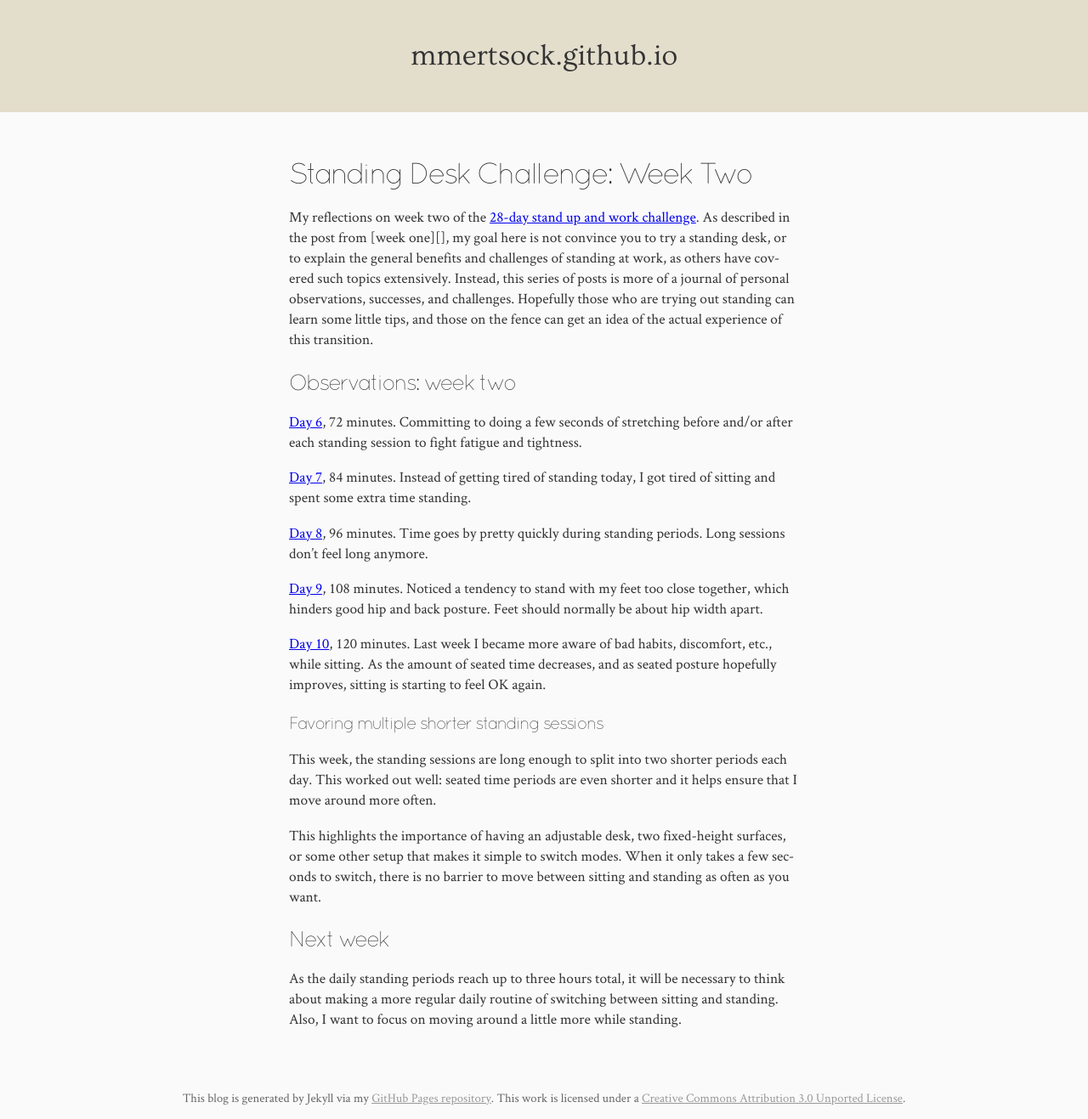
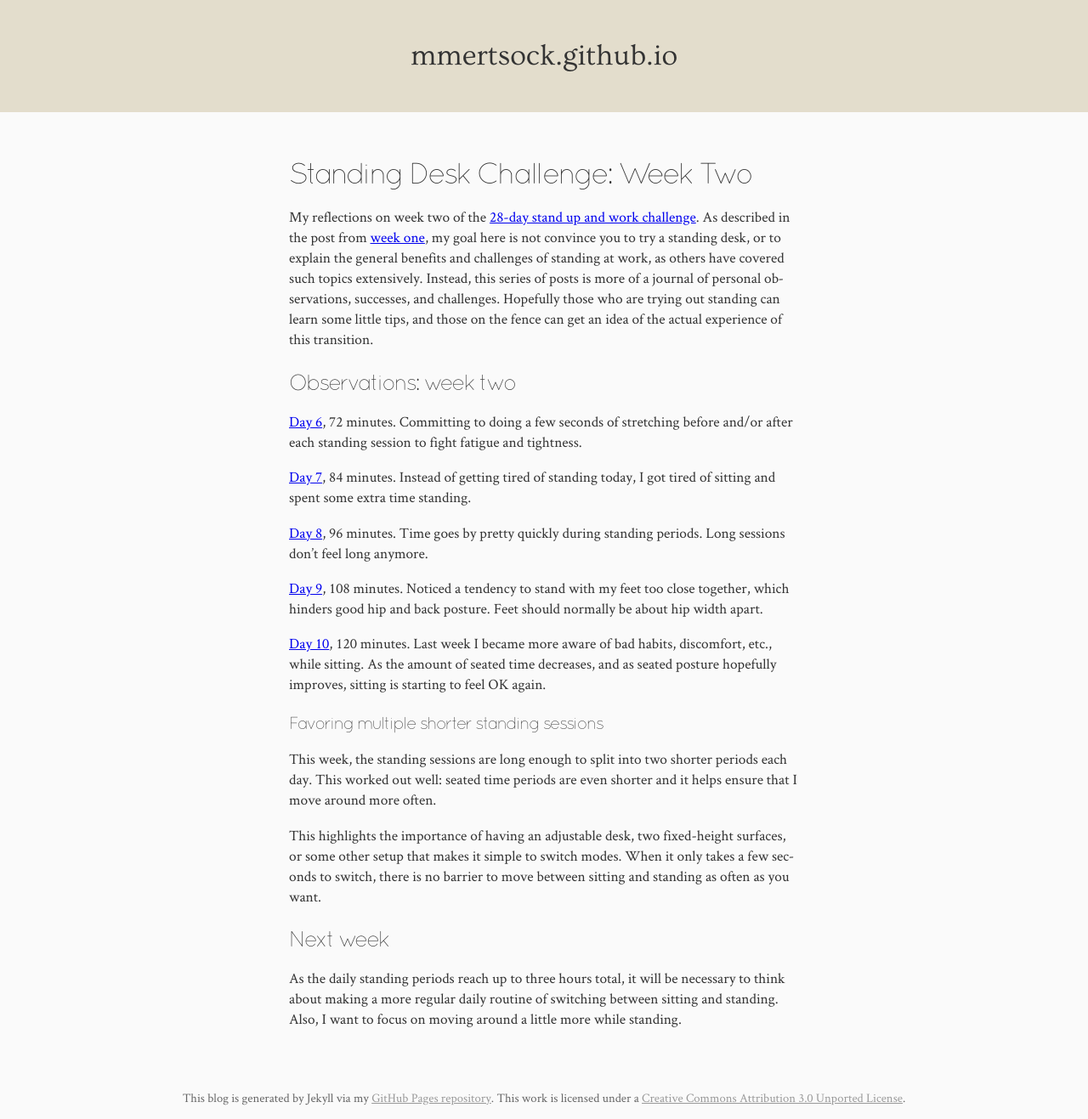
Before and after one commit to mmertsock/mmertsock.github.io, a Jekyll site: the page built from _posts/2014-01-14-standing-desk-week-2.md, in a window 1280 px wide. Shown: the whole page at 85% size. Built offline with Jekyll 4.4.1, drawn with Linux system fonts in a browser that asks for light colours; nearby versions of some CDN libraries; some of the changed lines change nothing that is shown.

Commit message:
Fix link

```diff
--- a/_posts/2014-01-14-standing-desk-week-2.md
+++ b/_posts/2014-01-14-standing-desk-week-2.md
@@ -3,7 +3,7 @@ title: "Standing Desk Challenge: Week Two"
 layout: post
 ---
 
-My reflections on week two of the [28-day stand up and work challenge][week 1]. As described in the post from [week one][], my goal here is not convince you to try a standing desk, or to explain the general benefits and challenges of standing at work, as others have covered such topics extensively. Instead, this series of posts is more of a journal of personal observations, successes, and challenges. Hopefully those who are trying out standing can learn some little tips, and those on the fence can get an idea of the actual experience of this transition.
+My reflections on week two of the [28-day stand up and work challenge][challenge]. As described in the post from [week one][], my goal here is not convince you to try a standing desk, or to explain the general benefits and challenges of standing at work, as others have covered such topics extensively. Instead, this series of posts is more of a journal of personal observations, successes, and challenges. Hopefully those who are trying out standing can learn some little tips, and those on the fence can get an idea of the actual experience of this transition.
 
 ## Observations: week two
 
@@ -32,4 +32,5 @@ As the daily standing periods reach up to three hours total, it will be necessar
 [Day 8]: http://deskhacks.com/challenge-day-8/
 [Day 9]: http://deskhacks.com/challenge-day-9/
 [Day 10]: http://deskhacks.com/challenge-day-10/
-[week 1]: {{ site.url }}/2014/01/07/standing-desk-week-1/
+[challenge]: http://deskhacks.com/how-to-finally-make-the-switch-to-a-standing-desk/
+[week one]: {{ site.url }}/2014/01/07/standing-desk-week-1/
```
